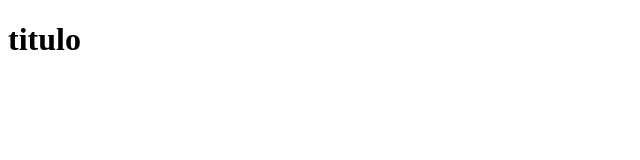
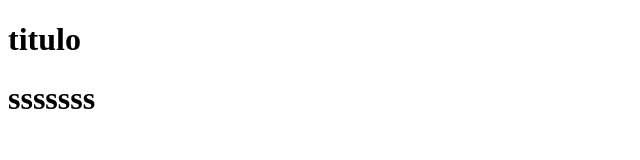
Before and after one commit to decaoz/prueba, a plain HTML site: page index.html in a window 1280 px wide. Shown: the whole page, without its empty margins (0-640 px from the left). Drawn offline with Linux system fonts and the light colour scheme.

Commit message:
Update index.html

```diff
--- a/index.html
+++ b/index.html
@@ -8,6 +8,6 @@
   <h1>titulo</h1>
  </head>
  <body>
-
+    <h1>sssssss</h1>
  </body>
  </html>
```
